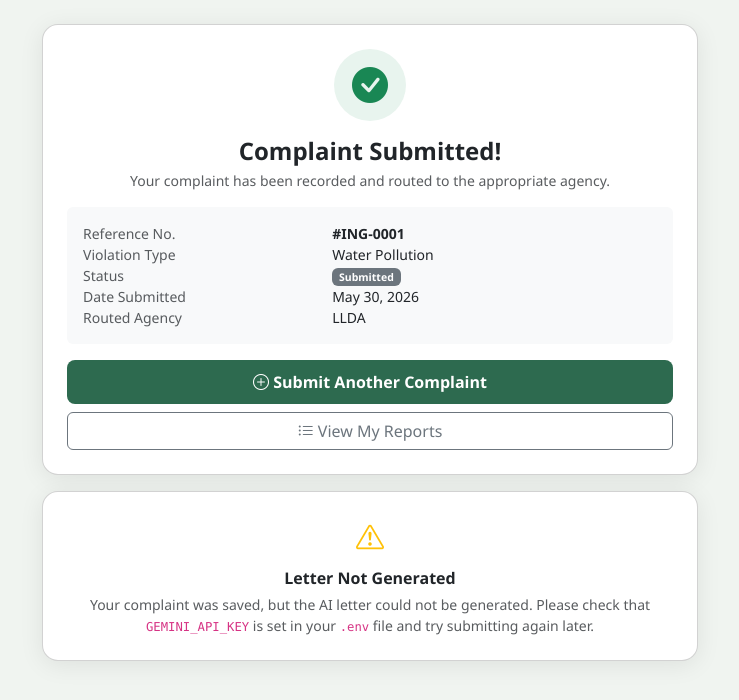
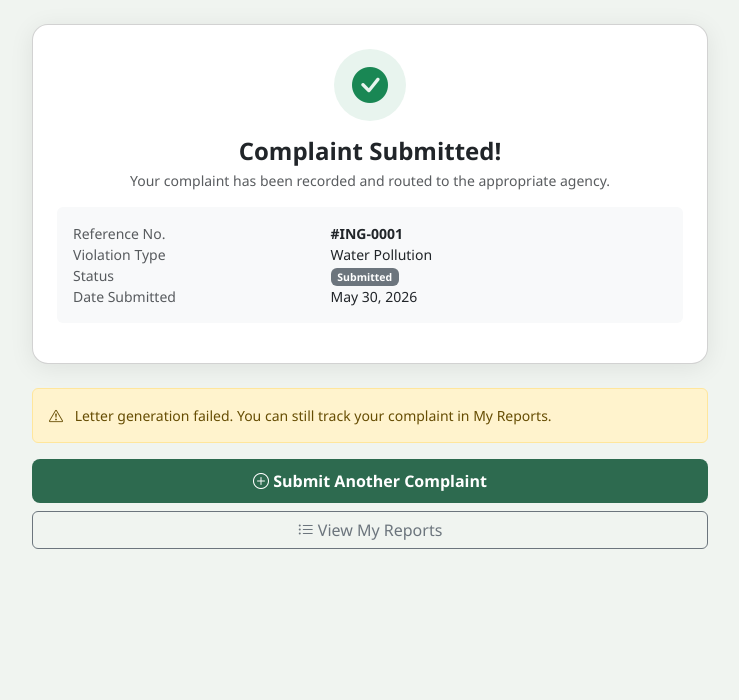
Before and after one commit to WhiteKnight-cell/INGAT-System-DEV, a Flask app: page /user/submitted/1 in a window 1280 px wide. Shown: the part 56-756 px from the top of the page, without its empty margins (270-1009 px from the left). Run offline with Flask 3, Linux system fonts and the light colour scheme; a user stored in the database is signed in.

Commit message:
initial Fixing

```diff
--- a/routes/user_routes.py
+++ b/routes/user_routes.py
@@ -1,38 +1,12 @@
-from flask import Blueprint, render_template, redirect, url_for, flash, request, abort, send_file
+from flask import Blueprint, render_template, redirect, url_for, flash, request
 from werkzeug.security import generate_password_hash, check_password_hash
-from flask_login import login_user, logout_user, current_user
+from flask_login import login_user, logout_user, login_required, current_user
 import re
-
-from routes.auth import member_required
-from utils import generate_reset_token, send_email, verify_reset_token
 
 user_bp = Blueprint('user', __name__, url_prefix='/user')
 
-ALLOWED_VIOLATION_TYPES = [
-    'Illegal Dumping',
-    'Air Pollution',
-    'Water Pollution',
-    'Illegal Logging',
-    'Others',
-]
 
-
-def _complaint_form_from_request():
-    """Preserve submitted values when re-rendering the form after validation errors."""
-    return {
-        'violation_type': request.form.get('violation_type', '').strip(),
-        'street_address': request.form.get('street_address', '').strip(),
-        'barangay': request.form.get('barangay', '').strip(),
-        'municipality': request.form.get('municipality', '').strip(),
-        'date_incident': request.form.get('date_incident', '').strip(),
-        'description': request.form.get('description', ''),
-    }
-
-
-def _render_submit_form(form=None):
-    return render_template('user/submit_complaint.html', form=form or {})
-
-
+# ── Register ──
 @user_bp.route('/register', methods=['GET', 'POST'])
 def register():
     if request.method == 'POST':
@@ -100,6 +74,7 @@ def register():
     return render_template('user/register.html')
 
 
+# ── User Login ──
 @user_bp.route('/login', methods=['GET', 'POST'])
 def user_login():
     if request.method == 'POST':
@@ -127,211 +102,31 @@ def user_login():
     return render_template('user/login.html')
 
 
+# ── User Logout ──
 @user_bp.route('/logout')
-@member_required
+@login_required
 def user_logout():
     logout_user()
     return redirect(url_for('user.user_login'))
 
 
-@user_bp.route('/submit', methods=['GET', 'POST'])
-@member_required
-def submit_complaint():
-    if request.method == 'POST':
-        form = _complaint_form_from_request()
-        violation_type = form['violation_type']
-        street_address = form['street_address']
-        barangay = form['barangay']
-        municipality = form['municipality']
-        date_incident = form['date_incident']
-        description = form['description'].strip()
-        photo = request.files.get('photo')
-
-        if not violation_type:
-            flash('Please select a violation type.', 'danger')
-            return _render_submit_form(form)
-
-        if not street_address:
-            flash('Please enter a street address.', 'danger')
-            return _render_submit_form(form)
-
-        if not barangay:
-            flash('Please enter a barangay.', 'danger')
-            return _render_submit_form(form)
-
-        if not municipality:
-            flash('Please enter a municipality.', 'danger')
-            return _render_submit_form(form)
-
-        if not date_incident:
-            flash('Please select the date of incident.', 'danger')
-            return _render_submit_form(form)
-
-        if not description:
-            flash('Please enter a description of the violation.', 'danger')
-            return _render_submit_form(form)
-
-        if len(description) < 20:
-            flash(
-                f'Description must be at least 20 characters (you entered {len(description)}).',
-                'danger',
-            )
-            return _render_submit_form(form)
-
-        if violation_type not in ALLOWED_VIOLATION_TYPES:
-            flash('Invalid violation type selected.', 'danger')
-            return _render_submit_form(form)
-
-        from datetime import date
-        try:
-            incident_date = date.fromisoformat(date_incident)
-            if incident_date > date.today():
-                flash('Date of incident cannot be a future date.', 'danger')
-                return _render_submit_form(form)
-        except ValueError:
-            flash('Invalid date format.', 'danger')
-            return _render_submit_form(form)
-
-        # Handle photo upload
-        photo_path = None
-        if photo and photo.filename != '':
-            import os
-            from werkzeug.utils import secure_filename
-
-            allowed_extensions = {'jpg', 'jpeg', 'png'}
-            ext = photo.filename.rsplit('.', 1)[-1].lower()
-            if ext not in allowed_extensions:
-                flash('Photo must be JPG or PNG only.', 'danger')
-                return _render_submit_form(form)
-
-            photo.seek(0, 2)
-            file_size = photo.tell()
-            photo.seek(0)
-            if file_size > 5 * 1024 * 1024:
-                flash('Photo must not exceed 5MB.', 'danger')
-                return _render_submit_form(form)
-
-            from datetime import datetime
-
-            filename = secure_filename(photo.filename)
-            unique_name = f'{current_user.id}_{datetime.utcnow().strftime("%Y%m%d%H%M%S")}_{filename}'
-            upload_folder = os.path.join('static', 'uploads')
-            os.makedirs(upload_folder, exist_ok=True)
-            photo_path = os.path.join(upload_folder, unique_name)
-            photo.save(photo_path)
-
-        # Auto-agency routing — ING009C
-        agency_map = {
-            'Illegal Dumping': 'LGU',
-            'Air Pollution': 'DENR',
-            'Water Pollution': 'LLDA',
-            'Illegal Logging': 'DENR',
-            'Others': 'LGU'
-        }
-        agency_name = agency_map.get(violation_type, 'LGU')
-
-        from models import Agency, Complaint
-        from extensions import db
-        from flask_login import current_user
-
-        agency = Agency.query.filter_by(agency_name=agency_name).first()
-        agency_id = agency.id if agency else None
-
-        # Save complaint
-        new_complaint = Complaint(
-            user_id=current_user.id,
-            agency_id=agency_id,
-            violation_type=violation_type,
-            street_address=street_address,
-            barangay=barangay,
-            municipality=municipality,
-            date_incident=incident_date,
-            description=description,
-            photo_path=photo_path,
-            status='Submitted'
-        )
-        db.session.add(new_complaint)
-        db.session.commit()
-
-        letter_failed = False
-        try:
-            from services.gemini_letter import generate_complaint_letter
-
-            letter_text = generate_complaint_letter(new_complaint, current_user, agency)
-            new_complaint.generated_letter = letter_text
-            new_complaint.letter_generated = True
-            db.session.commit()
-        except Exception as exc:
-            letter_failed = True
-            print(f'Gemini letter generation failed: {exc}')
-
-        if letter_failed:
-            flash(
-                'Complaint saved successfully. Letter generation failed. Please try again later.',
-                'warning',
-            )
-        else:
-            flash('Complaint submitted successfully!', 'success')
-
-        return redirect(url_for('user.complaint_submitted', complaint_id=new_complaint.id))
-
-    return _render_submit_form()
+# ── Forgot Password ──
+from itsdangerous import URLSafeTimedSerializer
+from flask import current_app
 
 
-@user_bp.route('/submitted/<int:complaint_id>')
-@member_required
-def complaint_submitted(complaint_id):
-    from models import Complaint
-
-    complaint = Complaint.query.get_or_404(complaint_id)
-    if complaint.user_id != current_user.id:
-        abort(403)
-    return render_template('user/complaint_submitted.html', complaint=complaint)
+def generate_reset_token(email):
+    s = URLSafeTimedSerializer(current_app.config['SECRET_KEY'])
+    return s.dumps(email, salt='password-reset-salt')
 
 
-def _get_owned_complaint_with_letter(complaint_id):
-    from models import Complaint
-
-    complaint = Complaint.query.get_or_404(complaint_id)
-    if complaint.user_id != current_user.id:
-        abort(403)
-    if not complaint.letter_generated or not complaint.generated_letter:
-        flash('No generated letter is available for this complaint.', 'warning')
+def verify_reset_token(token, expiration=3600):
+    s = URLSafeTimedSerializer(current_app.config['SECRET_KEY'])
+    try:
+        email = s.loads(token, salt='password-reset-salt', max_age=expiration)
+    except Exception:
         return None
-    return complaint
-
-
-@user_bp.route('/submitted/<int:complaint_id>/download/pdf')
-@member_required
-def download_letter_pdf(complaint_id):
-    complaint = _get_owned_complaint_with_letter(complaint_id)
-    if not complaint:
-        return redirect(url_for('user.complaint_submitted', complaint_id=complaint_id))
-
-    from services.letter_export import build_letter_pdf
-
-    pdf_buffer = build_letter_pdf(complaint.generated_letter, complaint.id)
-    filename = f'INGAT_Complaint_{complaint.id:04d}.pdf'
-    return send_file(pdf_buffer, mimetype='application/pdf', as_attachment=True, download_name=filename)
-
-
-@user_bp.route('/submitted/<int:complaint_id>/download/docx')
-@member_required
-def download_letter_docx(complaint_id):
-    complaint = _get_owned_complaint_with_letter(complaint_id)
-    if not complaint:
-        return redirect(url_for('user.complaint_submitted', complaint_id=complaint_id))
-
-    from services.letter_export import build_letter_docx
-
-    docx_buffer = build_letter_docx(complaint.generated_letter, complaint.id)
-    filename = f'INGAT_Complaint_{complaint.id:04d}.docx'
-    return send_file(
-        docx_buffer,
-        mimetype='application/vnd.openxmlformats-officedocument.wordprocessingml.document',
-        as_attachment=True,
-        download_name=filename,
-    )
+    return email
 
 
 @user_bp.route('/forgot-password', methods=['GET', 'POST'])
@@ -358,6 +153,7 @@ def forgot_password():
             <p>This link expires in <strong>1 hour</strong>.</p>
             <p>If you did not request this, ignore this email.</p>
             """
+            from utils import send_email
             send_email(email, 'INGAT — Password Reset Request', body)
 
         flash('If that email is registered, a reset link has been sent.', 'info')
@@ -400,7 +196,233 @@ def reset_password(token):
 
     return render_template('user/reset_password.html', token=token)
 
+
+# ── Submit Complaint ──
+@user_bp.route('/submit', methods=['GET', 'POST'])
+@login_required
+def submit_complaint():
+    if request.method == 'POST':
+        violation_type = request.form.get('violation_type', '').strip()
+        street_address = request.form.get('street_address', '').strip()
+        barangay = request.form.get('barangay', '').strip()
+        municipality = request.form.get('municipality', '').strip()
+        date_incident = request.form.get('date_incident', '').strip()
+        description = request.form.get('description', '').strip()
+        photo = request.files.get('photo')
+
+        if not violation_type:
+            flash('Please select a violation type.', 'danger')
+            return render_template('user/submit_complaint.html')
+
+        if not street_address:
+            flash('Please enter a street address.', 'danger')
+            return render_template('user/submit_complaint.html')
+
+        if not barangay:
+            flash('Please enter a barangay.', 'danger')
+            return render_template('user/submit_complaint.html')
+
+        if not municipality:
+            flash('Please enter a municipality.', 'danger')
+            return render_template('user/submit_complaint.html')
+
+        if not date_incident:
+            flash('Please select the date of incident.', 'danger')
+            return render_template('user/submit_complaint.html')
+
+        if not description:
+            flash('Please enter a description.', 'danger')
+            return render_template('user/submit_complaint.html')
+
+        if len(description) < 20:
+            flash(f'Description must be at least 20 characters (you entered {len(description)}).', 'danger')
+            return render_template('user/submit_complaint.html')
+
+        allowed_types = ['Illegal Dumping', 'Air Pollution', 'Water Pollution', 'Illegal Logging', 'Others']
+        if violation_type not in allowed_types:
+            flash('Invalid violation type selected.', 'danger')
+            return render_template('user/submit_complaint.html')
+
+        from datetime import date
+        try:
+            incident_date = date.fromisoformat(date_incident)
+            if incident_date > date.today():
+                flash('Date of incident cannot be a future date.', 'danger')
+                return render_template('user/submit_complaint.html')
+        except ValueError:
+            flash('Invalid date format.', 'danger')
+            return render_template('user/submit_complaint.html')
+
+        photo_path = None
+        if photo and photo.filename != '':
+            import os
+            from werkzeug.utils import secure_filename
+            from datetime import datetime as dt
+
+            allowed_extensions = {'jpg', 'jpeg', 'png'}
+            ext = photo.filename.rsplit('.', 1)[-1].lower()
+            if ext not in allowed_extensions:
+                flash('Photo must be JPG or PNG only.', 'danger')
+                return render_template('user/submit_complaint.html')
+
+            photo.seek(0, 2)
+            file_size = photo.tell()
+            photo.seek(0)
+            if file_size > 5 * 1024 * 1024:
+                flash('Photo must not exceed 5MB.', 'danger')
+                return render_template('user/submit_complaint.html')
+
+            filename = secure_filename(photo.filename)
+            unique_name = f'{current_user.id}_{dt.utcnow().strftime("%Y%m%d%H%M%S")}_{filename}'
+            upload_folder = os.path.join('static', 'uploads')
+            os.makedirs(upload_folder, exist_ok=True)
+            photo_path = os.path.join(upload_folder, unique_name)
+            photo.save(photo_path)
+
+        agency_map = {
+            'Illegal Dumping': 'LGU',
+            'Air Pollution': 'DENR',
+            'Water Pollution': 'LLDA',
+            'Illegal Logging': 'DENR',
+            'Others': 'LGU'
+        }
+        agency_name = agency_map.get(violation_type, 'LGU')
+
+        from models import Agency, Complaint
+        from extensions import db
+
+        agency = Agency.query.filter_by(agency_name=agency_name).first()
+        agency_id = agency.id if agency else None
+
+        new_complaint = Complaint(
+            user_id=current_user.id,
+            agency_id=agency_id,
+            violation_type=violation_type,
+            street_address=street_address,
+            barangay=barangay,
+            municipality=municipality,
+            date_incident=incident_date,
+            description=description,
+            photo_path=photo_path,
+            status='Submitted'
+        )
+        db.session.add(new_complaint)
+        db.session.commit()
+
+        # Generate AI letter
+        from utils import generate_complaint_letter
+        letter = generate_complaint_letter(
+            violation_type=violation_type,
+            description=description,
+            barangay=barangay,
+            municipality=municipality,
+            date_incident=date_incident,
+            complainant_name=current_user.full_name,
+            contact_number=current_user.contact_number,
+            agency_name=agency_name
+        )
+
+        if letter:
+            new_complaint.generated_letter = letter
+            new_complaint.letter_generated = True
+            db.session.commit()
+            flash('Complaint submitted successfully!', 'success')
+        else:
+            flash('Complaint saved. Letter generation failed.', 'warning')
+
+        return redirect(url_for('user.complaint_submitted', complaint_id=new_complaint.id))
+
+    return render_template('user/submit_complaint.html')
+
+
+# ── Complaint Submitted ──
+@user_bp.route('/submitted/<int:complaint_id>')
+@login_required
+def complaint_submitted(complaint_id):
+    from models import Complaint
+    complaint = Complaint.query.get_or_404(complaint_id)
+    if complaint.user_id != current_user.id:
+        flash('Unauthorized access.', 'danger')
+        return redirect(url_for('user.my_reports'))
+    return render_template('user/complaint_submitted.html', complaint=complaint)
+
+
+# ── My Reports ──
 @user_bp.route('/my-reports')
-@member_required
+@login_required
 def my_reports():
     return render_template('user/my_reports.html')
+
+
+# ── Download PDF ──
+@user_bp.route('/download-pdf/<int:complaint_id>')
+@login_required
+def download_letter_pdf(complaint_id):
+    from models import Complaint
+    from fpdf import FPDF
+    from flask import make_response
+
+    complaint = Complaint.query.get_or_404(complaint_id)
+
+    if complaint.user_id != current_user.id:
+        flash('Unauthorized access.', 'danger')
+        return redirect(url_for('user.my_reports'))
+
+    pdf = FPDF()
+    pdf.add_page()
+    pdf.set_margins(20, 20, 20)
+    pdf.set_font('Helvetica', 'B', 14)
+    pdf.cell(0, 10, 'Formal Complaint Letter', ln=True, align='C')
+    pdf.set_font('Helvetica', size=11)
+    pdf.cell(0, 8, f'Reference: #ING-{complaint.id:04d}', ln=True, align='C')
+    pdf.ln(8)
+
+    letter_text = complaint.generated_letter or 'No letter generated.'
+    pdf.set_font('Helvetica', size=11)
+    for line in letter_text.split('\n'):
+        try:
+            pdf.multi_cell(0, 7, line)
+        except Exception:
+            pdf.multi_cell(0, 7, line.encode('latin-1', 'replace').decode('latin-1'))
+
+    pdf_bytes = pdf.output()
+    response = make_response(bytes(pdf_bytes))
+    response.headers['Content-Type'] = 'application/pdf'
+    response.headers['Content-Disposition'] = f'attachment; filename=INGAT-Complaint-{complaint.id:04d}.pdf'
+    return response
+
+
+# ── Download DOCX ──
+@user_bp.route('/download-docx/<int:complaint_id>')
+@login_required
+def download_letter_docx(complaint_id):
+    from models import Complaint
+    from docx import Document
+    import io
+    from flask import make_response
+
+    complaint = Complaint.query.get_or_404(complaint_id)
+
+    if complaint.user_id != current_user.id:
+        flash('Unauthorized access.', 'danger')
+        return redirect(url_for('user.my_reports'))
+
+    doc = Document()
+    title = doc.add_heading('Formal Complaint Letter', 0)
+    title.alignment = 1
+    ref = doc.add_paragraph(f'Reference: #ING-{complaint.id:04d}')
+    ref.alignment = 1
+    doc.add_paragraph('')
+
+    letter_text = complaint.generated_letter or 'No letter generated.'
+    for line in letter_text.split('\n'):
+        doc.add_paragraph(line)
+
+    buffer = io.BytesIO()
+    doc.save(buffer)
+    buffer.seek(0)
+
+    response = make_response(buffer.read())
+    response.headers['Content-Type'] = 'application/vnd.openxmlformats-officedocument.wordprocessingml.document'
+    response.headers['Content-Disposition'] = f'attachment; filename=INGAT-Complaint-{complaint.id:04d}.docx'
+    return response
--- a/templates/user/complaint_submitted.html
+++ b/templates/user/complaint_submitted.html
@@ -54,16 +47,10 @@
        class="btn btn-outline-light btn-sm">Logout</a>
 </nav>
 
-<div class="container py-4" style="max-width: 680px;">
-    {% with messages = get_flashed_messages(with_categories=true) %}
-        {% if messages %}
-            {% for category, message in messages %}
-                <div class="alert alert-{{ category }} py-2 small">{{ message }}</div>
-            {% endfor %}
-        {% endif %}
-    {% endwith %}
+<div class="container py-4" style="max-width: 700px;">
 
-    <div class="card p-4 text-center mb-3">
+    <!-- Success Card -->
+    <div class="card p-4 text-center mb-4">
         <div class="success-icon">
             <i class="bi bi-check-circle-fill text-success" style="font-size: 36px;"></i>
         </div>
@@ -84,35 +70,23 @@
                 </div>
                 <div class="col-5 text-muted">Date Submitted</div>
                 <div class="col-7">{{ complaint.created_at.strftime('%B %d, %Y') }}</div>
-                {% if complaint.agency %}
-                <div class="col-5 text-muted">Routed Agency</div>
-                <div class="col-7">{{ complaint.agency.agency_name }}</div>
-                {% endif %}
             </div>
-        </div>
-
-        <div class="d-grid gap-2">
-            <a href="{{ url_for('user.submit_complaint') }}"
-               class="btn btn-ingat">
-                <i class="bi bi-plus-circle"></i> Submit Another Complaint
-            </a>
-            <a href="{{ url_for('user.my_reports') }}"
-               class="btn btn-outline-secondary">
-                <i class="bi bi-list-ul"></i> View My Reports
-            </a>
         </div>
     </div>
 
+    <!-- AI Letter -->
     {% if complaint.letter_generated and complaint.generated_letter %}
-    <div class="card p-4">
-        <div class="letter-section-title mb-2">
-            <i class="bi bi-file-earmark-text me-1"></i> AI-Generated Formal Complaint Letter
-        </div>
+    <div class="card p-4 mb-4">
+        <h6 class="fw-bold mb-1">
+            <i class="bi bi-robot me-2 text-success"></i>
+            AI-Generated Formal Complaint Letter
+        </h6>
         <p class="text-muted small mb-3">
-            Review your letter below. You may download it as PDF or DOCX to submit to the agency.
+            This letter was automatically generated by Google Gemini AI.
+            You may download it and submit to the agency.
         </p>
-        <div class="letter-preview mb-3">{{ complaint.generated_letter }}</div>
-        <div class="d-flex flex-wrap gap-2 justify-content-center">
+        <div class="letter-box mb-3">{{ complaint.generated_letter }}</div>
+        <div class="d-flex gap-2 flex-wrap">
             <a href="{{ url_for('user.download_letter_pdf', complaint_id=complaint.id) }}"
                class="btn btn-ingat btn-sm">
                 <i class="bi bi-file-pdf"></i> Download PDF
@@ -124,16 +98,24 @@
         </div>
     </div>
     {% else %}
-    <div class="card p-4 text-center">
-        <i class="bi bi-exclamation-triangle text-warning" style="font-size: 28px;"></i>
-        <p class="fw-semibold mt-2 mb-1">Letter Not Generated</p>
-        <p class="text-muted small mb-0">
-            Your complaint was saved, but the AI letter could not be generated.
-            Please check that <code>GEMINI_API_KEY</code> is set in your <code>.env</code> file and try submitting again later.
-        </p>
+    <div class="alert alert-warning small">
+        <i class="bi bi-exclamation-triangle me-2"></i>
+        Letter generation failed. You can still track your complaint in My Reports.
     </div>
     {% endif %}
+
+    <!-- Action Buttons -->
+    <div class="d-grid gap-2">
+        <a href="{{ url_for('user.submit_complaint') }}" class="btn btn-ingat">
+            <i class="bi bi-plus-circle"></i> Submit Another Complaint
+        </a>
+        <a href="{{ url_for('user.my_reports') }}" class="btn btn-outline-secondary">
+            <i class="bi bi-list-ul"></i> View My Reports
+        </a>
+    </div>
+
 </div>
 
+<script src="https://cdn.jsdelivr.net/npm/bootstrap@5.3.0/dist/js/bootstrap.bundle.min.js"></script>
 </body>
 </html>
```
Also changed, not shown: other parts of templates/user/complaint_submitted.html (+8 -16 lines), utils.py (+49 -0 lines), instance/ingat.db.
